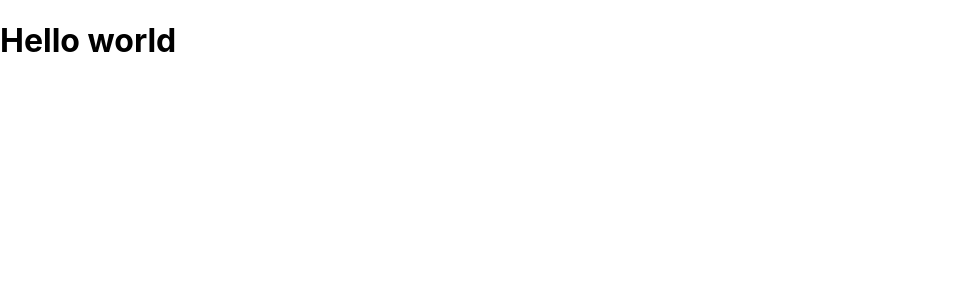
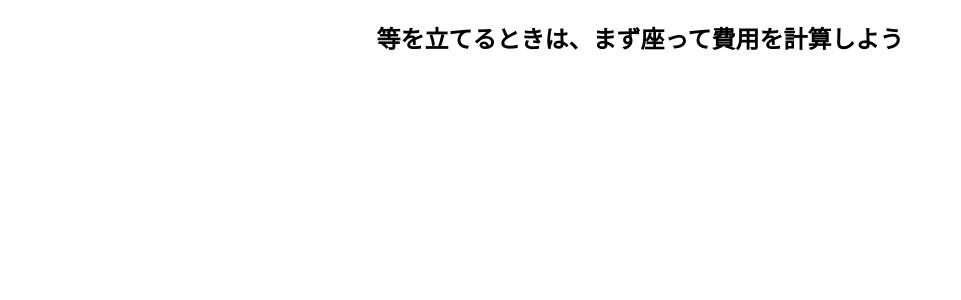
Before and after one commit to miyazato-yuusaku/react_app, a React (Create React App) app: page / in a window 1280 px wide. Shown: the top 300 px of the page, without its empty margins (0-961 px from the left). Built offline with nearby package versions, Linux system fonts and the light colour scheme.

Commit message:
finished

```diff
--- a/src/App.js
+++ b/src/App.js
@@ -1,14 +1,19 @@
 import React from 'react'
+import './App.css'
 
-const Hello = props =>
-    <h1>{props.message}</h1>
+class App extends React.Component {
+  constructor (props) {
+    super(props)
+    this.state = {}
+  }
 
-const App = props => {
+  render () {
     return (
-        <div>
-            <Hello message = "Hello world" />
-        </div>
+      <div className='App'>
+        <h2>等を立てるときは、まず座って費用を計算しよう</h2>
+      </div>
     )
+  }
 }
 
 export default App
```
